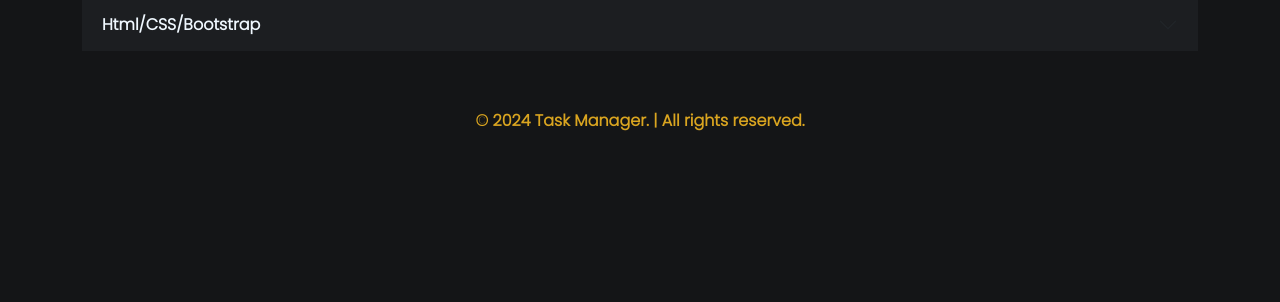
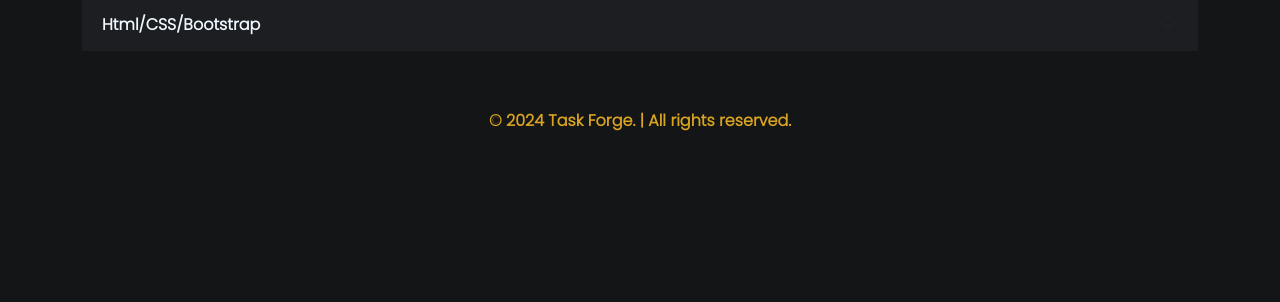
Before and after one commit to VENKATESH-R-S/Task-Forge, a Flask app: page /about in a window 1280 px wide. Shown: the part 311-613 px from the top of the page. Run offline with Flask 3, Linux system fonts and the light colour scheme.

Commit message:
Update base.html

```diff
--- a/templates/base.html
+++ b/templates/base.html
@@ -210,7 +210,7 @@ h4 strong{
     <section id="footer" class="container mt-5">
       <div class="container mt-5">
       <div class="copyright">
-         <strong>&copy; 2024 Task Manager. | All rights reserved.</i></strong>
+         <strong>&copy; 2024 Task Forge. | All rights reserved.</i></strong>
         </div>
       </div>
   </section>
```
